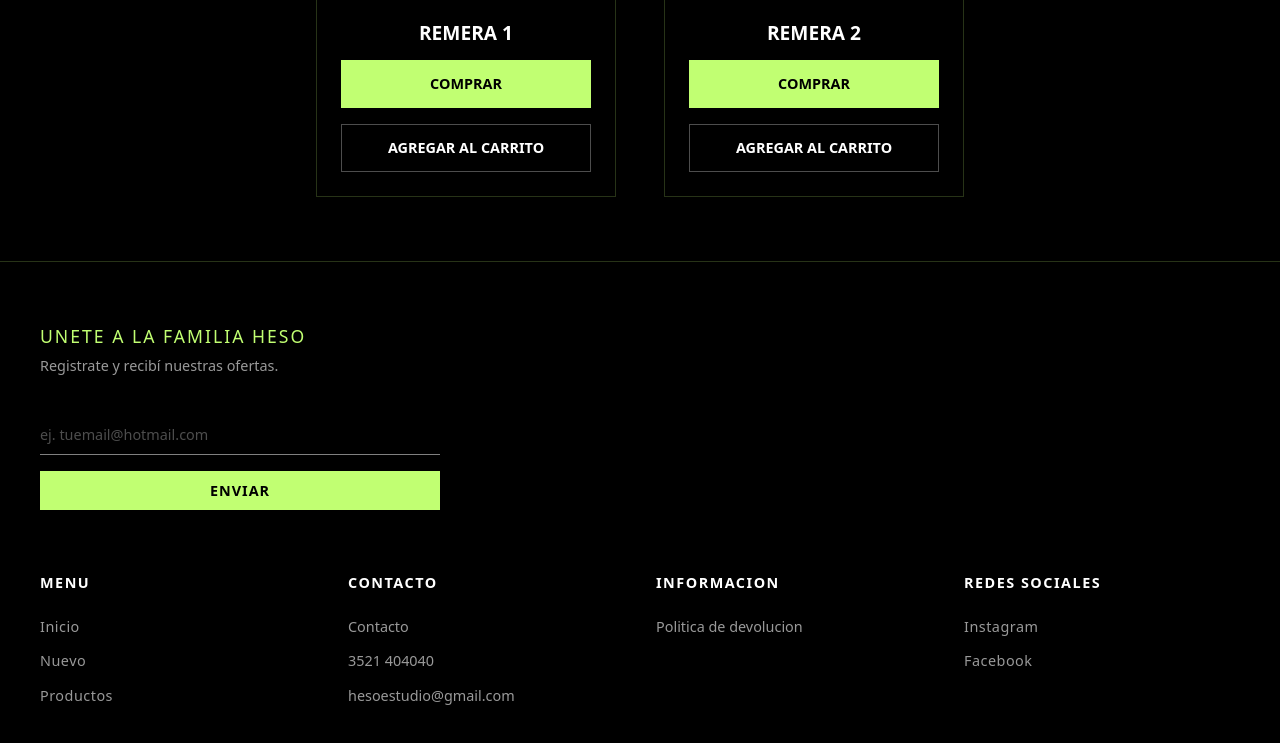
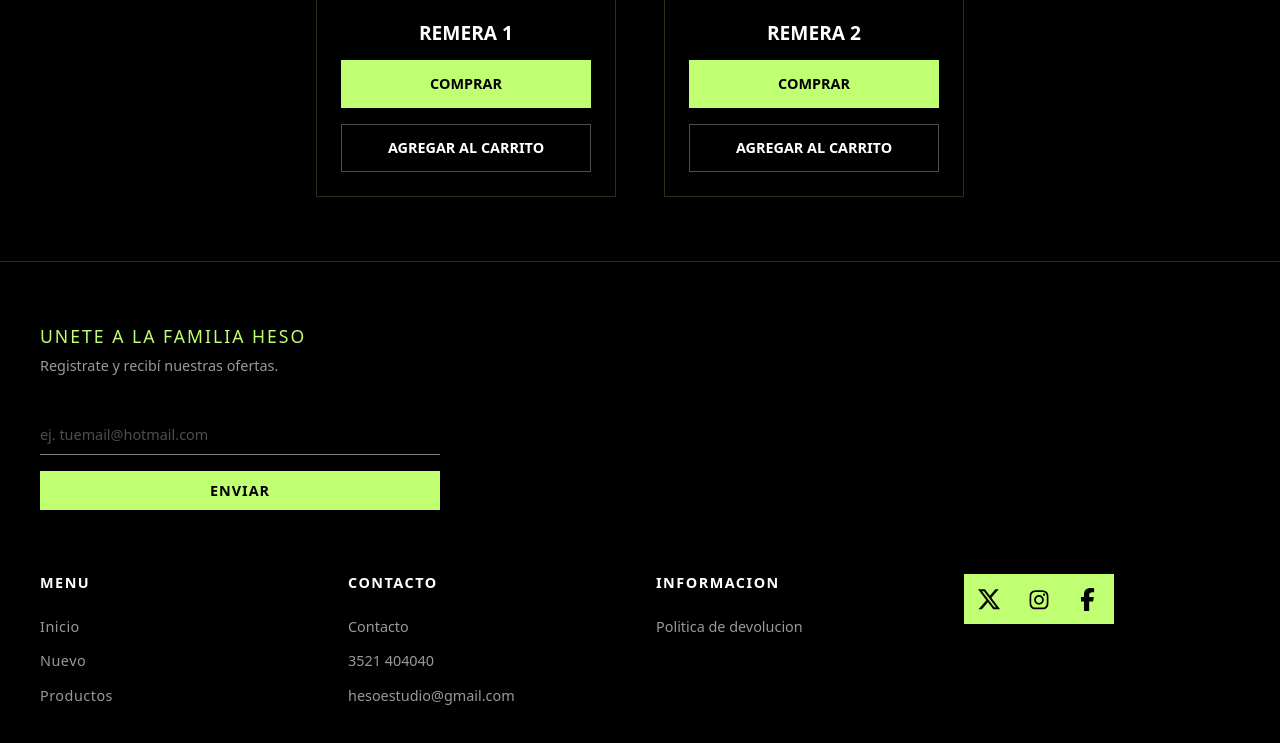
Before and after one commit to tomachog/heso, a website: page index.html in a window 1280 px wide. Shown: the part 2183-2926 px from the top of the page. Drawn offline with nearby package versions, Linux system fonts and the light colour scheme.

Commit message:
footer actualizado

```diff
--- a/index.html
+++ b/index.html
@@ -330,7 +330,6 @@
                         <div class="div-familia">
                             <h2>UNETE A LA FAMILIA HESO</h2>
                             <p>Registrate y recibí nuestras ofertas.</p>
-
                             <form>
                                 <label for="email_form"></label>
                                 <input type="email" placeholder="ej. tuemail@hotmail.com" name="email_form" id="email_form">
@@ -367,14 +366,63 @@
                             </div>
 
                             <div class="div-redes">
-                                            <h3>REDES SOCIALES</h3>
-                                            <ul>
-                                                <li><a class="nav-link" href="https://www.instagram.com/sublixstore/?__pwa=1" target="_blank"
-                                                        rel="noopener">Instagram</a></li>
-                                                <li><a class="nav-link" href="https://www.facebook.com/people/Sublix/61581873351309/"
-                                                        target="_blank" rel="noopener">Facebook</a>
-                                                </li>
-                                            </ul>
+                                <div class="social-login-icons">
+                                    <div class="socialcontainer">
+                                        <div class="social-icon-1">
+                                            <svg viewBox="0 0 512 512" height="1.7em" xmlns="http://www.w3.org/2000/svg"
+                                                class="svgIcontwit" fill="black">
+                                                <path
+                                                    d="M389.2 48h70.6L305.6 224.2 487 464H345L233.7 318.6 106.5 464H35.8L200.7 275.5 26.8 48H172.4L272.9 180.9 389.2 48zM364.4 421.8h39.1L151.1 88h-42L364.4 421.8z">
+                                                </path>
+                                            </svg>
+                                        </div>
+                                        <div class="social-icon-1">
+                                            <svg viewBox="0 0 512 512" height="1.7em" xmlns="http://www.w3.org/2000/svg"
+                                                class="svgIcontwit" fill="black">
+                                                <path
+                                                    d="M389.2 48h70.6L305.6 224.2 487 464H345L233.7 318.6 106.5 464H35.8L200.7 275.5 26.8 48H172.4L272.9 180.9 389.2 48zM364.4 421.8h39.1L151.1 88h-42L364.4 421.8z">
+                                                </path>
+                                            </svg>
+                                        </div>
+                                    </div>
+                                    <div class="socialcontainer">
+                                        <div class="social-icon-2">
+                                            <svg fill="black" class="svgIcon" viewBox="0 0 448 512" height="1.5em"
+                                                xmlns="http://www.w3.org/2000/svg">
+                                                <path
+                                                    d="M224.1 141c-63.6 0-114.9 51.3-114.9 114.9s51.3 114.9 114.9 114.9S339 319.5 339 255.9 287.7 141 224.1 141zm0 189.6c-41.1 0-74.7-33.5-74.7-74.7s33.5-74.7 74.7-74.7 74.7 33.5 74.7 74.7-33.6 74.7-74.7 74.7zm146.4-194.3c0 14.9-12 26.8-26.8 26.8-14.9 0-26.8-12-26.8-26.8s12-26.8 26.8-26.8 26.8 12 26.8 26.8zm76.1 27.2c-1.7-35.9-9.9-67.7-36.2-93.9-26.2-26.2-58-34.4-93.9-36.2-37-2.1-147.9-2.1-184.9 0-35.8 1.7-67.6 9.9-93.9 36.1s-34.4 58-36.2 93.9c-2.1 37-2.1 147.9 0 184.9 1.7 35.9 9.9 67.7 36.2 93.9s58 34.4 93.9 36.2c37 2.1 147.9 2.1 184.9 0 35.9-1.7 67.7-9.9 93.9-36.2 26.2-26.2 34.4-58 36.2-93.9 2.1-37 2.1-147.8 0-184.8zM398.8 388c-7.8 19.6-22.9 34.7-42.6 42.6-29.5 11.7-99.5 9-132.1 9s-102.7 2.6-132.1-9c-19.6-7.8-34.7-22.9-42.6-42.6-11.7-29.5-9-99.5-9-132.1s-2.6-102.7 9-132.1c7.8-19.6 22.9-34.7 42.6-42.6 29.5-11.7 99.5-9 132.1-9s102.7-2.6 132.1 9c19.6 7.8 34.7 22.9 42.6 42.6 11.7 29.5 9 99.5 9 132.1s2.7 102.7-9 132.1z">
+                                                </path>
+                                            </svg>
+                                        </div>
+                                        <div class="social-icon-2">
+                                            <svg fill="black" class="svgIcon" viewBox="0 0 448 512" height="1.5em"
+                                                xmlns="http://www.w3.org/2000/svg">
+                                                <path
+                                                    d="M224.1 141c-63.6 0-114.9 51.3-114.9 114.9s51.3 114.9 114.9 114.9S339 319.5 339 255.9 287.7 141 224.1 141zm0 189.6c-41.1 0-74.7-33.5-74.7-74.7s33.5-74.7 74.7-74.7 74.7 33.5 74.7 74.7-33.6 74.7-74.7 74.7zm146.4-194.3c0 14.9-12 26.8-26.8 26.8-14.9 0-26.8-12-26.8-26.8s12-26.8 26.8-26.8 26.8 12 26.8 26.8zm76.1 27.2c-1.7-35.9-9.9-67.7-36.2-93.9-26.2-26.2-58-34.4-93.9-36.2-37-2.1-147.9-2.1-184.9 0-35.8 1.7-67.6 9.9-93.9 36.1s-34.4 58-36.2 93.9c-2.1 37-2.1 147.9 0 184.9 1.7 35.9 9.9 67.7 36.2 93.9s58 34.4 93.9 36.2c37 2.1 147.9 2.1 184.9 0 35.9-1.7 67.7-9.9 93.9-36.2 26.2-26.2 34.4-58 36.2-93.9 2.1-37 2.1-147.8 0-184.8zM398.8 388c-7.8 19.6-22.9 34.7-42.6 42.6-29.5 11.7-99.5 9-132.1 9s-102.7 2.6-132.1-9c-19.6-7.8-34.7-22.9-42.6-42.6-11.7-29.5-9-99.5-9-132.1s-2.6-102.7 9-132.1c7.8-19.6 22.9-34.7 42.6-42.6 29.5-11.7 99.5-9 132.1-9s102.7-2.6 132.1 9c19.6 7.8 34.7 22.9 42.6 42.6 11.7 29.5 9 99.5 9 132.1s2.7 102.7-9 132.1z">
+                                                </path>
+                                            </svg>
+                                        </div>
+                                    </div>
+                                    <div class="socialcontainer">
+                                        <div class="social-icon-3">
+                                            <svg viewBox="0 0 384 512" fill="black" height="1.6em"
+                                                xmlns="http://www.w3.org/2000/svg">
+                                                <path
+                                                    d="M80 299.3V512H196V299.3h86.5l18-97.8H196V166.9c0-51.7 20.3-71.5 72.7-71.5c16.3 0 29.4 .4 37 1.2V7.9C291.4 4 256.4 0 236.2 0C129.3 0 80 50.5 80 159.4v42.1H14v97.8H80z">
+                                                </path>
+                                            </svg>
+                                        </div>
+                                        <div class="social-icon-3">
+                                            <svg viewBox="0 0 384 512" fill="black" height="1.6em"
+                                                xmlns="http://www.w3.org/2000/svg">
+                                                <path
+                                                    d="M80 299.3V512H196V299.3h86.5l18-97.8H196V166.9c0-51.7 20.3-71.5 72.7-71.5c16.3 0 29.4 .4 37 1.2V7.9C291.4 4 256.4 0 236.2 0C129.3 0 80 50.5 80 159.4v42.1H14v97.8H80z">
+                                                </path>
+                                            </svg>
+                                        </div>
+                                    </div>
+                                </div>
+
                             </div>
                         </div>
 
--- /dev/null
+++ b/sass/components/_bottom-socials.scss
@@ -0,0 +1,79 @@
+.social-login-icons {
+    display: flex;
+    align-items: center;
+}
+
+.social-login-icons svg {
+    width: 40px;
+}
+
+.social-icon-1,
+.social-icon-2,
+.social-icon-3,
+.social-icon-4 {
+    width: 50px;
+    height: 50px;
+    display: flex;
+    align-items: center;
+    justify-content: center;
+}
+
+/* .social-icon-1 i{
+    color: rgba(175, 7, 7, 0.899);
+    font-size:50px;
+
+} */
+/* .social-icon-2 i{
+    color: skyblue;
+    font-size:50px;
+
+} */
+/* .social-icon-3 i{
+    color: rgb(58 58 227 / 87%);
+    font-size:50px;
+
+} */
+/* .social-login-icons{
+    margin: 30px 0px;
+} */
+
+.socialcontainer {
+    height: 50px;
+    overflow: hidden;
+}
+
+.social-icon-1 {
+    transition-duration: 0.4s;
+    background-color: #c1ff72;
+}
+
+.socialcontainer:hover .social-icon-1 {
+    transform: translateY(-50px);
+}
+
+.social-icon-2 {
+    transition-duration: 0.4s;
+    background: #c1ff72
+}
+
+.socialcontainer:hover .social-icon-2 {
+    transform: translateY(-50px);
+}
+
+.social-icon-3 {
+    transition-duration: 0.4s;
+    background: #c1ff72;
+}
+
+.socialcontainer:hover .social-icon-3 {
+    transform: translateY(-50px);
+}
+
+.social-icon-4 {
+    transition-duration: 0.4s;
+    background: #c1ff72
+}
+
+.socialcontainer:hover .social-icon-4 {
+    transform: translateY(-50px);
+}
--- a/sass/main.scss
+++ b/sass/main.scss
@@ -1,10 +1,14 @@
 /* base */
+
 @use "base/reset";
 @use "base/body";
 /* components */
+
 @use "components/adbar";
 @use "components/gallery";
 @use "components/cards";
+@use "components/bottom-socials";
+
 /* layout */
 @use "layout/header";
 @use "layout/footer";
```
Also changed, not shown: css/style.css, 1 other file. Lines whose indentation alone changed are shown as unchanged.
